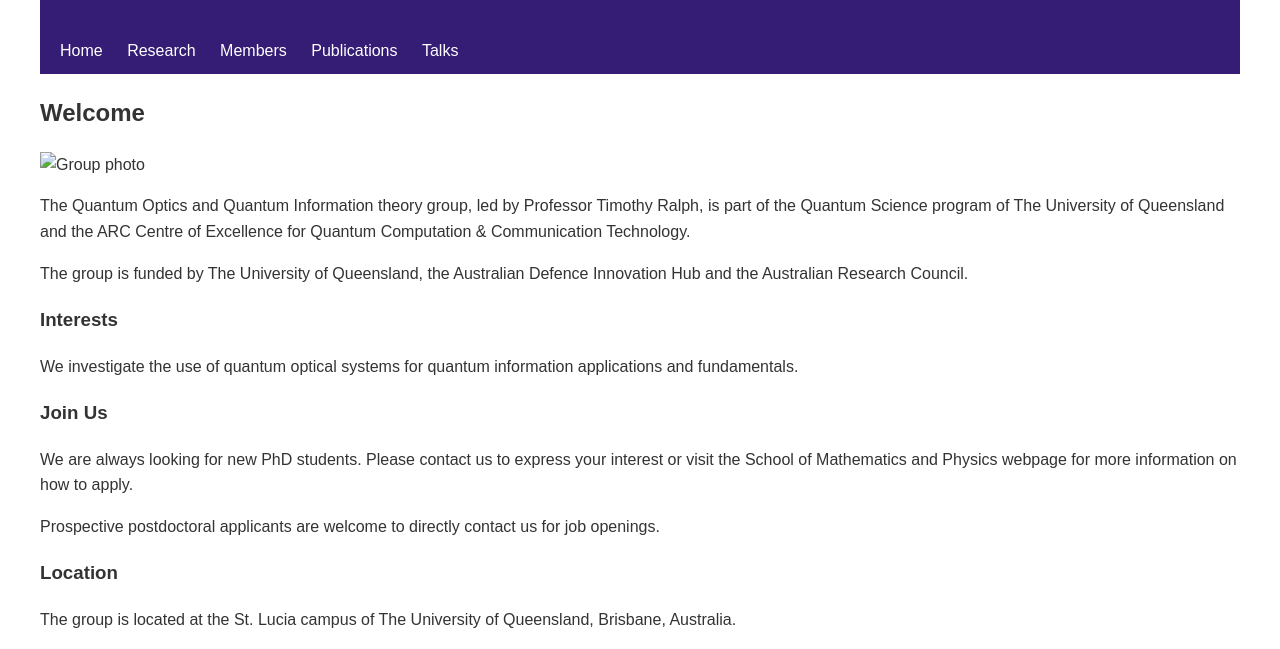
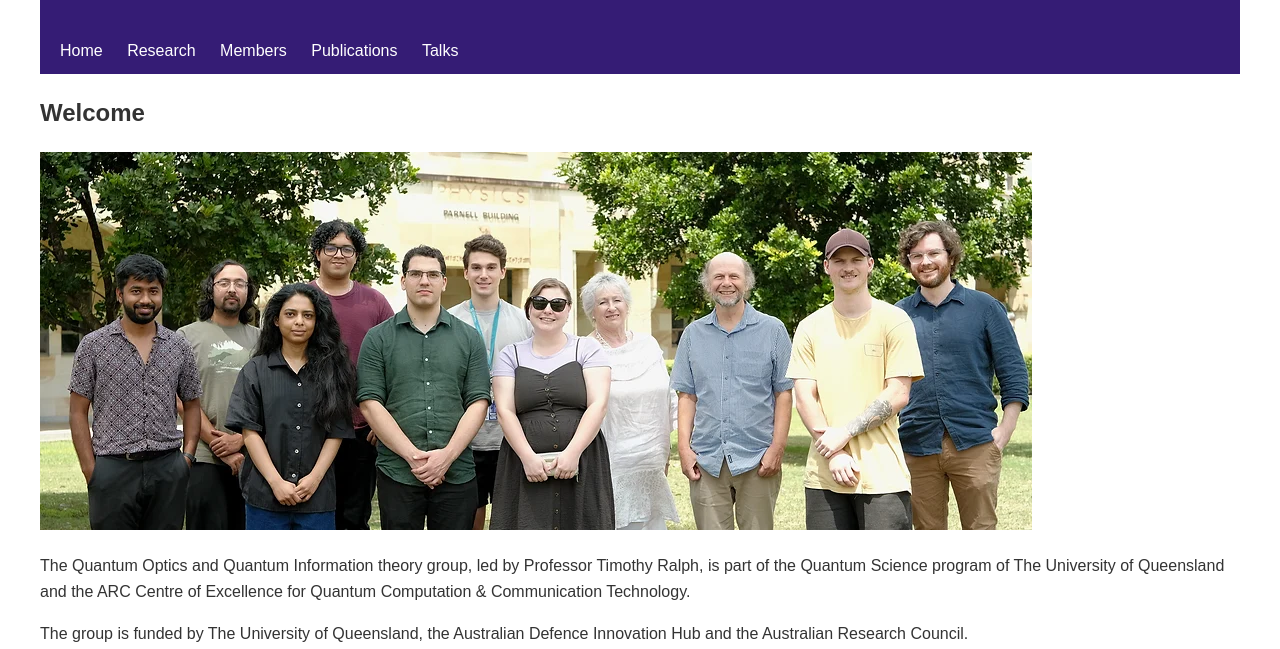
Before and after one commit to qoqi-uq/qoqi-uq.github.io, a plain HTML site: page index.html in a window 1280 px wide. Shown: the part 126-775 px from the top of the page. Drawn offline with Linux system fonts and the light colour scheme.

Commit message:
Update index.html

```diff
--- a/index.html
+++ b/index.html
@@ -67,7 +67,8 @@
     <main>
         <section id="home">
             <h2>Welcome</h2>
-            <img src="/api/placeholder/800/400" alt="Group photo" />
+            <img src="group_photo.jpg" alt="Group photo" style="max-width: 100%; height: auto;"/>
+
             <p>The Quantum Optics and Quantum Information theory group, led by Professor Timothy Ralph, is part of the Quantum Science program of The University of Queensland and the ARC Centre of Excellence for Quantum Computation & Communication Technology.</p>
             <p>The group is funded by The University of Queensland, the Australian Defence Innovation Hub and the Australian Research Council.</p>
 
```
